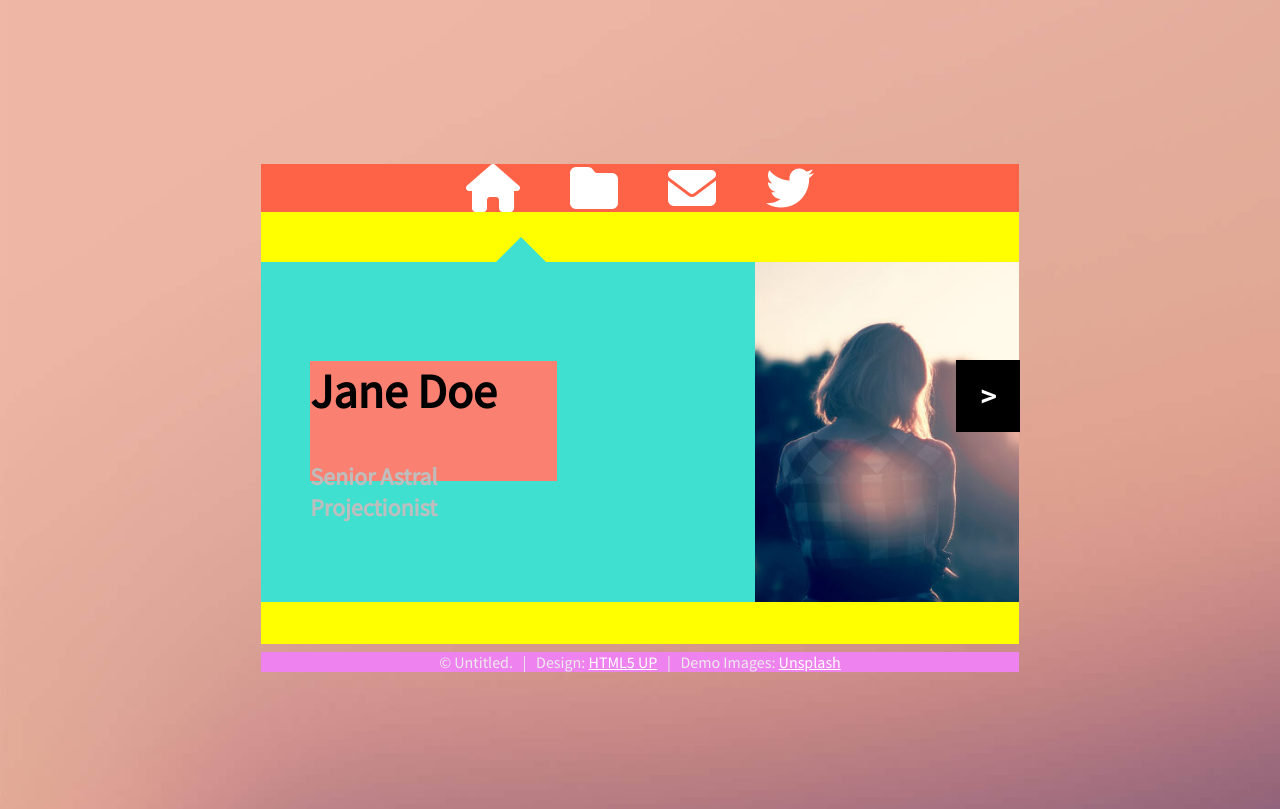
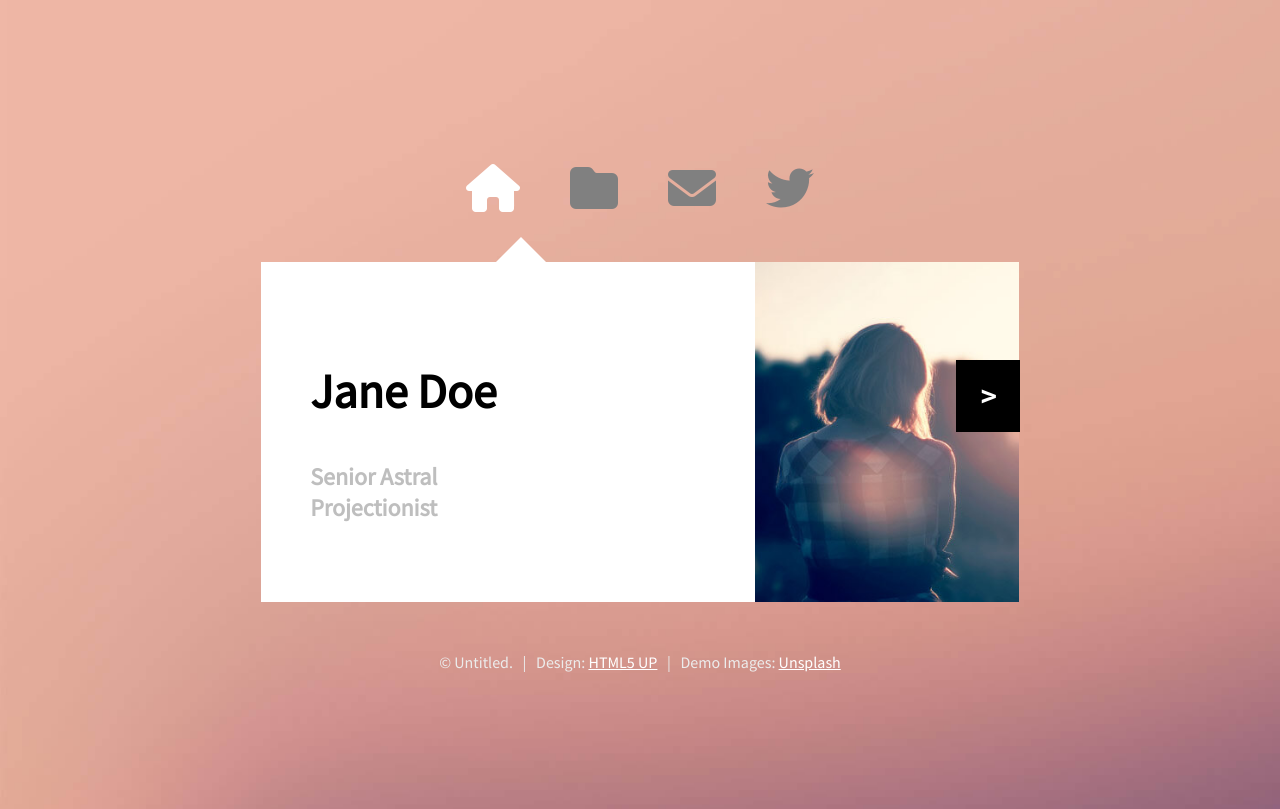
Before and after one commit to csachdeva83/HTML_CSS_Practice_Projects, a plain HTML site: page Practice_7/index.html in a window 1280 px wide. Drawn offline with Linux system fonts and the light colour scheme.

Commit message:
Home Page

```diff
--- a/Practice_7/css/style.css
+++ b/Practice_7/css/style.css
@@ -10,24 +10,33 @@ body{
 }
 
 .wrapper{
-    background-color: yellow;
+    /* background-color: yellow; */
     width: 60%;
     height: 60vh;
     margin: 13% 20%;
 }
 
 .icons{
-    background-color: tomato;
+    /* background-color: tomato; */
     display: flex;
     align-items: center;
     justify-content: center;
-    color: white;
     margin-bottom: 25px;
 }
 
 .icon{
     margin-left: 25px;
     margin-right: 25px;
+    color: grey;
+    cursor: pointer;
+}
+
+.home{
+    color: white;
+}
+
+.icon:hover{
+    color: white;
 }
 
 .main-container{
@@ -37,7 +46,7 @@ body{
 }
 
 .links{
-    background-color: violet;
+    /* background-color: violet; */
     height: 2.5vh;
     display: flex;
     justify-content: center;
@@ -56,11 +65,11 @@ body{
 
 .profile{
     width: 70%;
-    background-color: turquoise;
+    /* background-color: turquoise; */
 }
 
 .profile-info{
-    background-color: salmon;
+    /* background-color: salmon; */
     display: flex;
     flex-direction: column;
     width: 50%;
@@ -100,6 +109,7 @@ body{
     justify-content: center;
     font-size: 30px;
     font-weight: bold;
+    cursor: pointer;
 }
 
 .arrow-up{
@@ -107,7 +117,7 @@ body{
     height: 0;
     border-left: 25px solid transparent;
     border-right: 25px solid transparent;
-    border-bottom: 25px solid turquoise;
+    border-bottom: 25px solid white;
     font-size: 0;
     line-height: 0;
     margin-left: 31%;
--- a/Practice_7/index.html
+++ b/Practice_7/index.html
@@ -15,7 +15,7 @@
 		<!-- start writing your code -->
         <div class="wrapper">
             <div class="icons">
-                <i class="fas fa-home fa-3x icon"></i>
+                <i class="fas fa-home fa-3x icon home"></i>
                 <i class="fas fa-folder fa-3x icon"></i>
                 <i class="fas fa-envelope fa-3x icon"></i>
                 <i class="fab fa-twitter fa-3x icon"></i>
```
